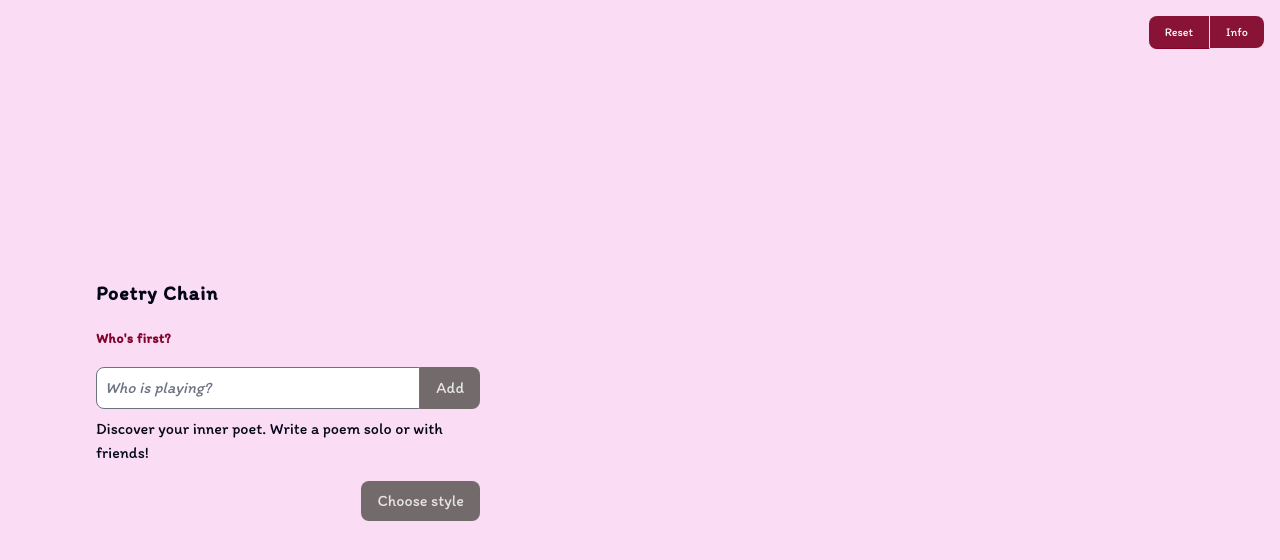
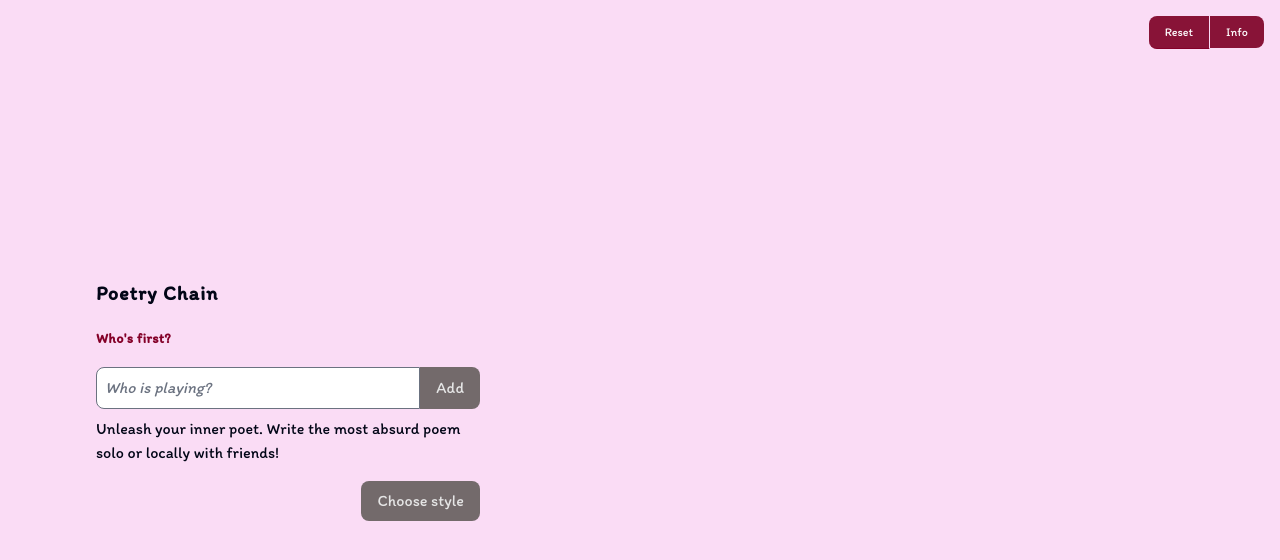
Before and after one commit to jondeaves/ggj24, a Next.js app: page / in a window 1280 px wide. Shown: the top 560 px of the page. Built offline with nearby package versions, Linux system fonts and the light colour scheme.

Commit message:
updated description

```diff
--- a/app/components/add-author-form.tsx
+++ b/app/components/add-author-form.tsx
@@ -49,7 +49,7 @@ export const AddAuthorForm: FC = () => {
         </div>
       </div>
       <p className="mt-2">
-        Discover your inner poet. Write a poem solo or with friends!
+        Unleash your inner poet. Write the most absurd poem solo or locally with friends!
       </p>
     </form>
   );
```
